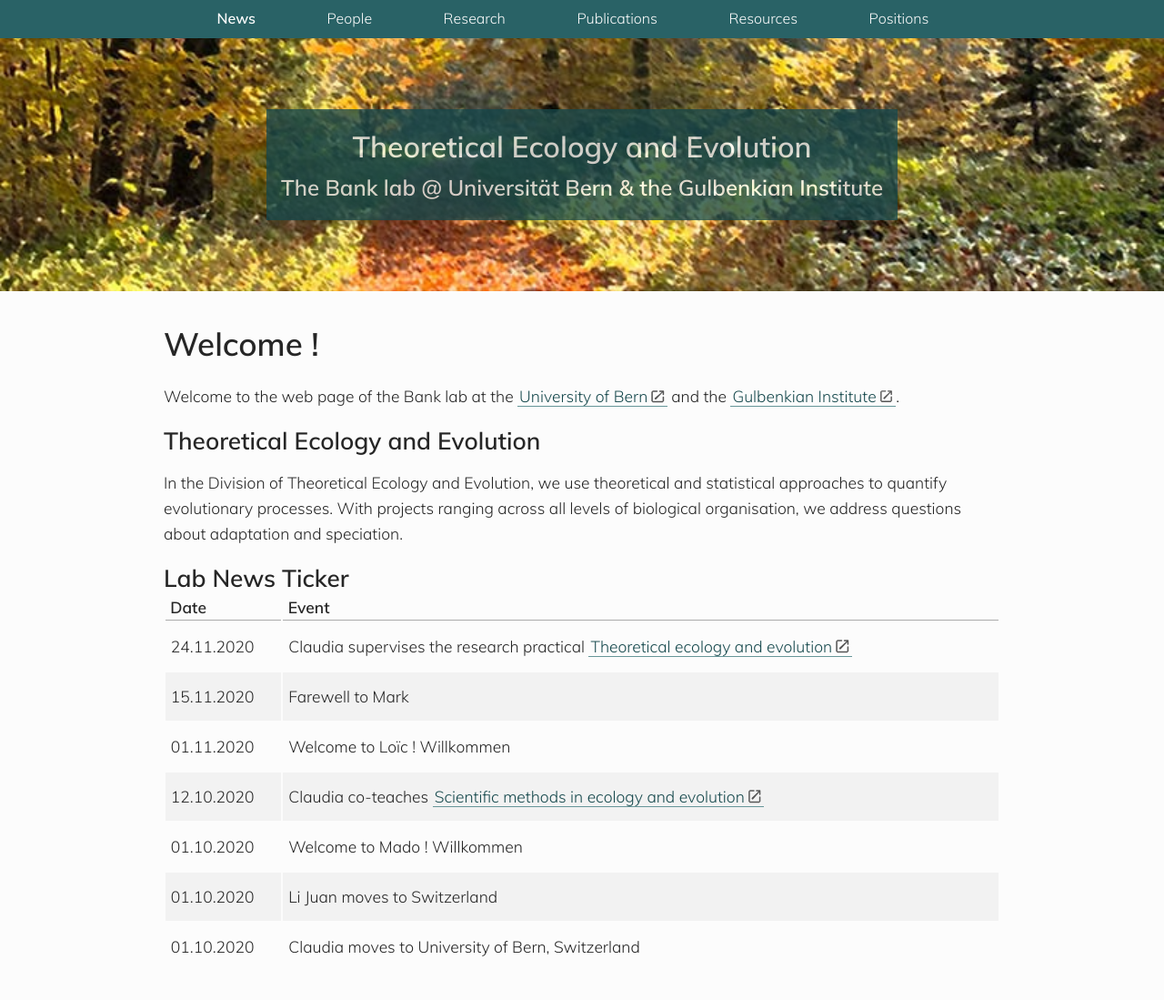
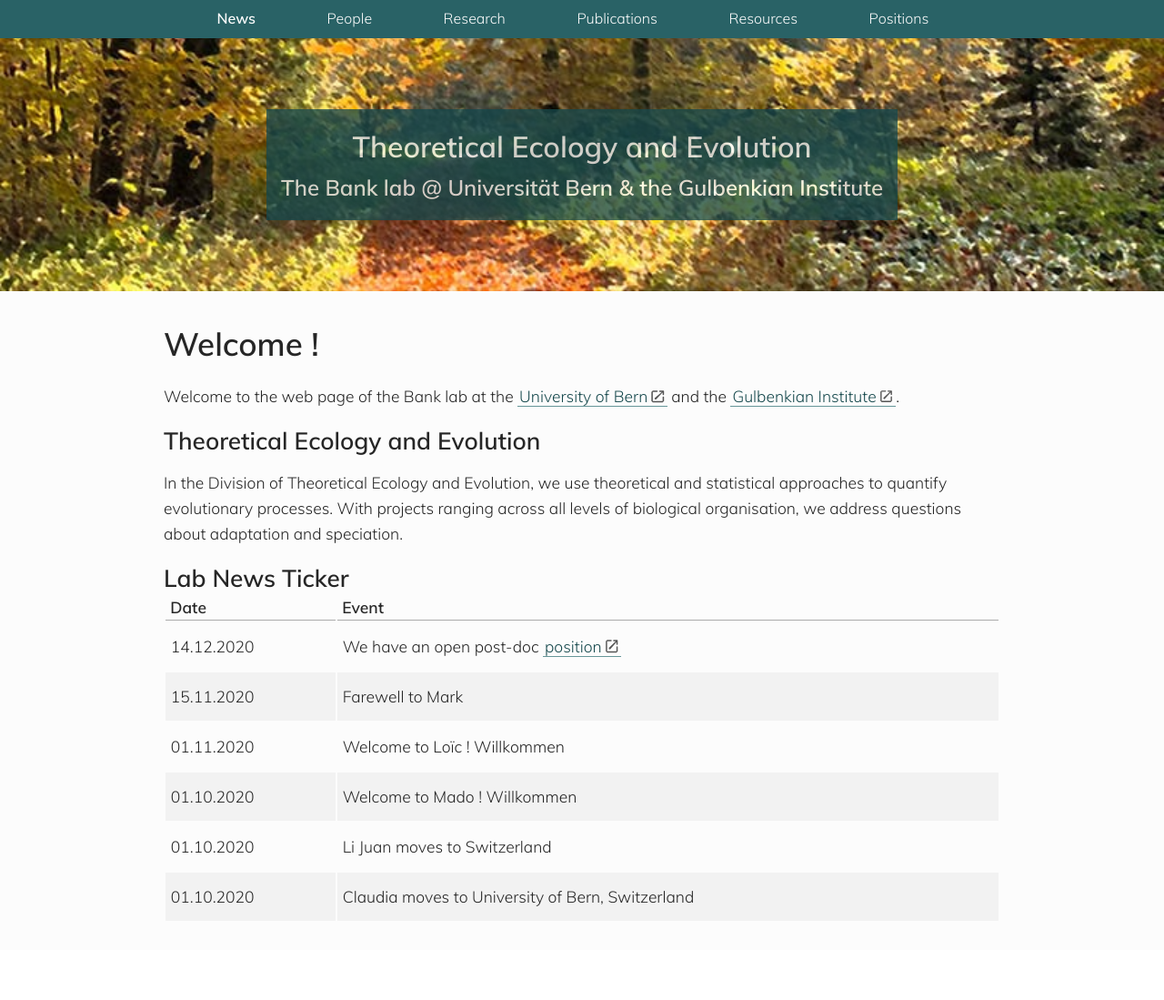
Before and after one commit to banklab/banklab.github.io, a Jekyll site: the page built from index.md, in a window 1280 px wide. Shown: the whole page at 91% size. Built offline with Jekyll 4.4.1, drawn with Linux system fonts in a browser that asks for light colours; some web fonts are replaced; after the commit the page ends 1044 px from its top, so only the background shows below that.

Commit message:
Update index.md

```diff
--- a/index.md
+++ b/index.md
@@ -15,10 +15,9 @@ In the Division of Theoretical Ecology and Evolution, we use theoretical and sta
 
 Date | Event
 ---  | ---
-24.11.2020 | Claudia supervises the research practical [Theoretical ecology and evolution](https://www.ksl.unibe.ch/KSL/kurzansicht?3&stammNr=465990&semester=HS2020&lfdNr=0)
+14.12.2020 | We have an open post-doc [position](https://ohws.prospective.ch/public/v1/jobs/af76c91c-22d2-40d9-8f27-ae505207b078)
 15.11.2020 | Farewell to Mark
 01.11.2020 | Welcome to Loïc ! Willkommen
-12.10.2020 | Claudia co-teaches [Scientific methods in ecology and evolution](https://www.ksl.unibe.ch/KSL/kurzansicht?&stammNr=402777&semester=HS2020&lfdNr=0)
 01.10.2020 | Welcome to Mado ! Willkommen
 01.10.2020 | Li Juan moves to Switzerland
 01.10.2020 | Claudia moves to University of Bern, Switzerland
```
